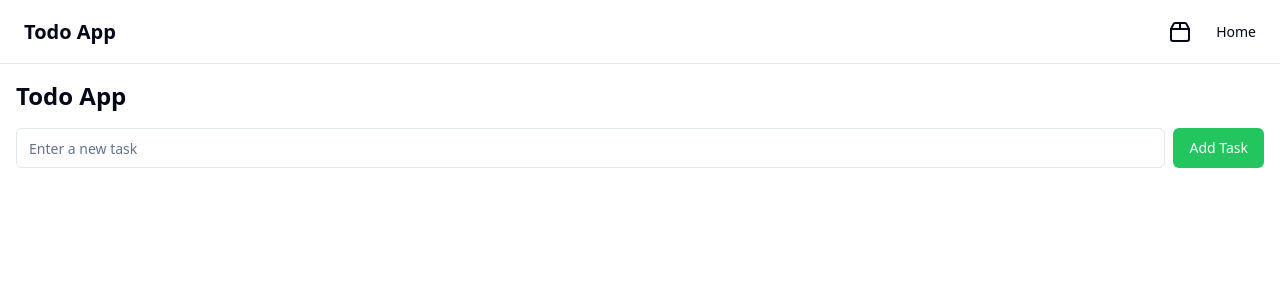
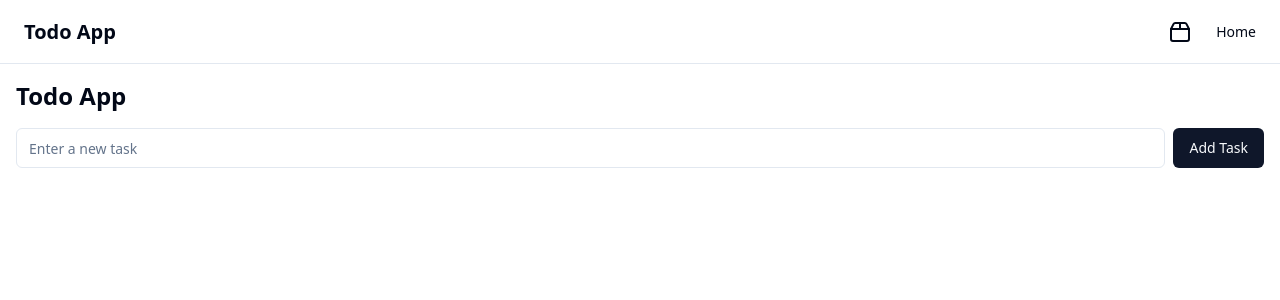
Before and after one commit to GPT-Engineer-App-Dev/friendly-taskkeeper, a React (Vite) app: page / in a window 1280 px wide. Shown: the top 300 px of the page. Built offline with nearby package versions, Linux system fonts and the light colour scheme.

Commit message:
Reverted to edit 5941f456-cfd1-4949-b639-d18d1f11db1e: "Implement basic todo app with add, edit, and delete functionality"

```diff
--- a/src/pages/Index.jsx
+++ b/src/pages/Index.jsx
@@ -51,7 +51,7 @@ const Index = () => {
           placeholder="Enter a new task"
           className="mr-2"
         />
-        <Button onClick={addTask} className="bg-green-500 hover:bg-green-600 text-white">Add Task</Button>
+        <Button onClick={addTask}>Add Task</Button>
       </div>
       <div className="space-y-4">
         {tasks.map((task) => (
```
